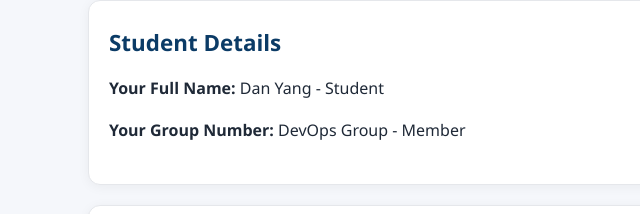
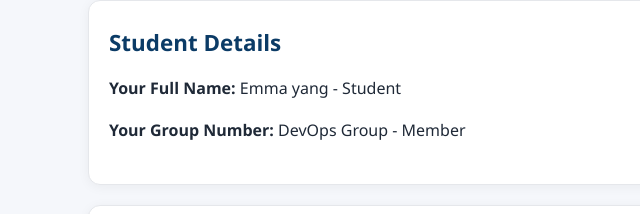
Before and after one commit to danielinyang/codetracker, a plain HTML site: page index.html in a window 1280 px wide. Shown: the part 234-448 px from the top of the page, 88-728 px from the left. Drawn offline with Linux system fonts and the light colour scheme.

Commit message:
Updated index 1

```diff
--- a/index.html
+++ b/index.html
@@ -29,7 +29,7 @@
         <!-- Student Details -->
         <section class="card student-info" aria-labelledby="student-details">
             <h2 id="student-details">Student Details</h2>
-            <p><b>Your Full Name:</b> <span class="placeholder">Dan Yang - Student</span></p>
+            <p><b>Your Full Name:</b> <span class="placeholder">Emma yang - Student</span></p>
             <p><b>Your Group Number:</b> <span class="placeholder">DevOps Group - Member</span></p>
         </section>
 
```
